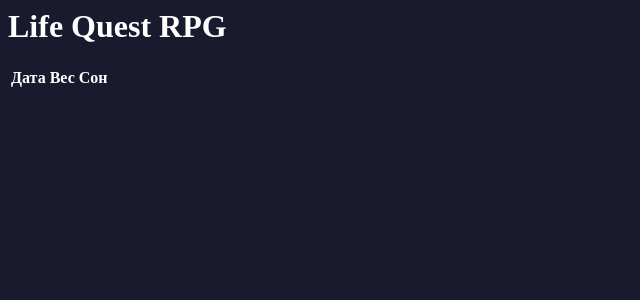
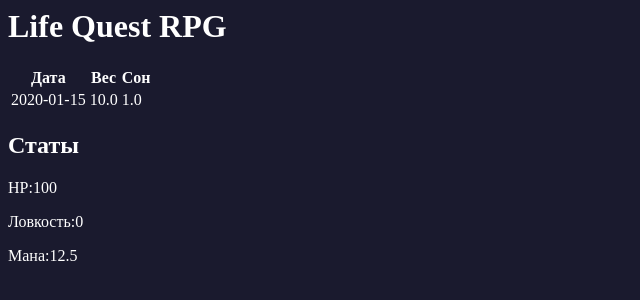
Before and after one commit to Walantir/life-quest-rpg, a Flask app: page /stats in a window 1280 px wide. Shown: the top 300 px of the page, without its empty margins (0-640 px from the left). Run offline with Flask 3, Linux system fonts and the light colour scheme; tables that the repository leaves empty hold one stand-in row (values such as "Sample post"); data that the repository does not hold is empty.

Commit message:
Version start

```diff
--- a/app.py
+++ b/app.py
@@ -1,5 +1,6 @@
 from flask import Flask, render_template, request, redirect
-from database import init_db, save_cheсkin, get_checkins
+from database import init_db, save_checkin, get_checkins
+from game import calculate_stats
 
 app = Flask(__name__)
 init_db()
@@ -8,8 +9,8 @@
 def home():
     return render_template("index.html")
 
-@app.route("/cheсkin", methods=["GET","POST"])
-def cheсkin():
+@app.route("/checkin", methods=["GET","POST"])
+def checkin():
     if request.method == "POST":
         weight = request.form["weight"]
         sleep = request.form["sleep"]
@@ -18,14 +19,16 @@
             float(sleep)
         except:
             return render_template("checkin.html", error="Ошибка, введите число")
-        save_cheсkin(weight,sleep)
+        save_checkin(weight,sleep)
         return redirect("/stats")
-    return render_template("cheсkin.html")
+    return render_template("checkin.html")
 
 @app.route("/stats")
 def stats():
     rows = get_checkins()
-    return render_template("stats.html", chekins=rows)
+    last = rows[-1]
+    game_stats = calculate_stats(last[1], last[2])
+    return render_template("stats.html", checkin=rows, stats=game_stats)
 
 if __name__ == "__main__":
     app.run(debug=True)
--- a/database.py
+++ b/database.py
@@ -4,7 +4,7 @@
     conn = sqlite3.connect("game.db")
     cursor = conn.cursor()
     cursor.execute("""
-        CREATE TABLE IF NOT EXISTS cheсkins(
+        CREATE TABLE IF NOT EXISTS checkins(
             id INTEGER PRIMARY KEY AUTOINCREMENT,
             weight REAL,
             sleep REAL,
@@ -14,11 +14,11 @@
     conn.commit()
     conn.close()
 
-def save_cheсkin(weight, sleep):
+def save_checkin(weight, sleep):
     conn = sqlite3.connect("game.db")
     cursor = conn.cursor()
     cursor.execute(
-        "INSERT INTO cheсkins (weight, sleep, date) VALUES (?, ?, date('now'))",
+        "INSERT INTO checkins (weight, sleep, date) VALUES (?, ?, date('now'))",
         (weight, sleep)
     )
     conn.commit()
@@ -26,6 +26,6 @@
 
 def get_checkins():
     conn=sqlite3.connect('game.db')
-    rows = conn.execute('SELECT * FROM chekins').fetchall()
+    rows = conn.execute('SELECT * FROM checkins').fetchall()
     conn.close()
     return rows
--- /dev/null
+++ b/game.py
@@ -0,0 +1,6 @@
+def calculate_stats(weight, sleep):
+    agility=max(0,100 - abs((weight - 85)*2))
+    mana= (sleep/8)*100
+    hp= 100
+    stats={"agility": agility, "mana": mana, "hp": hp}
+    return stats
--- a/templates/checkin.html
+++ b/templates/checkin.html
@@ -2,7 +2,7 @@
 
 <h1>Life Quest RPG</h1>
 
-<form method="POST" action="/cheсkin">
+<form method="POST" action="/checkin">
     <input type="text" name="weight" placeholder="Вес (кг)">
     <input type="text" name="sleep" placeholder="Сон (часов)">
     <button type="submit">Сохранить</button>
--- a/templates/index.html
+++ b/templates/index.html
@@ -2,5 +2,5 @@
 
 <h1>Life Quest RPG</h1>
 <p> Добро пожаловать, герой! </p>
-<a href="/cheсkin"> Ежедневный чекинг </a>
+<a href="/checkin"> Ежедневный чекинг </a>
 <a href="/stats"> Стата </a>
--- a/templates/stats.html
+++ b/templates/stats.html
@@ -10,7 +10,7 @@
     </tr>
 
 
-    {% for row in chekins %}
+    {% for row in checkin %}
     <tr>
         <td>{{ row[3] }}</td>
         <td>{{ row[1] }}</td>
@@ -19,3 +19,8 @@
     {% endfor %}
 
 </table>
+
+<h2>Статы</h2>
+<p>HP:{{ stats.hp }}</p>
+<p>Ловкость:{{ stats.agility }}</p>
+<p>Мана:{{ stats.mana }}</p>
```
